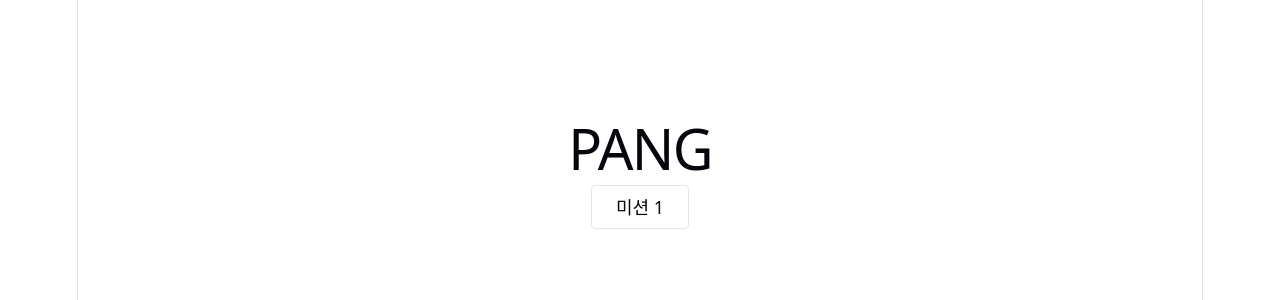
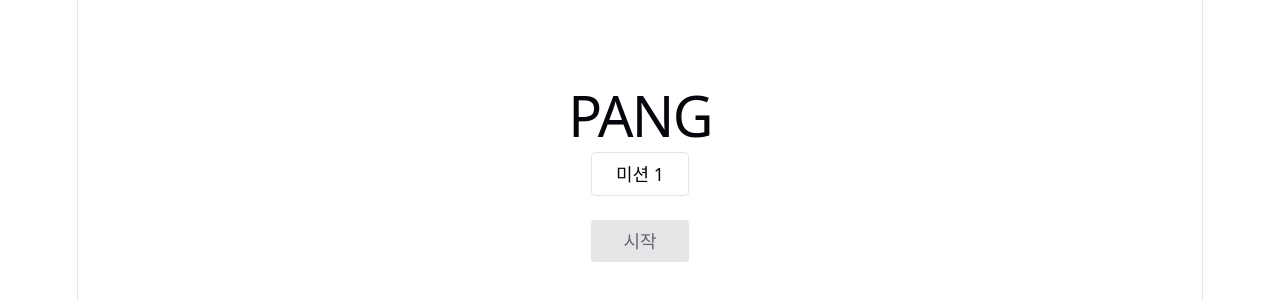
Before and after one commit to losic13/PANG-18027913, a React (Vite) app: page / in a window 1280 px wide. Shown: the part 218-518 px from the top of the page. Built offline with nearby package versions, Linux system fonts and the light colour scheme.

Commit message:
feat: Phase 3 - 시작 버튼으로 게임 화면 진입
게임을 선택해야 시작 버튼이 활성화되고, 클릭 시 빈 GameScreen으로 전환

```diff
--- a/src/App.tsx
+++ b/src/App.tsx
@@ -1,7 +1,17 @@
+import { useState } from 'react'
 import MainScreen from './screens/MainScreen'
+import GameScreen from './screens/GameScreen'
+
+type Screen = 'main' | 'game'
 
 function App() {
-  return <MainScreen />
+  const [screen, setScreen] = useState<Screen>('main')
+
+  if (screen === 'game') {
+    return <GameScreen />
+  }
+
+  return <MainScreen onStart={() => setScreen('game')} />
 }
 
 export default App
--- /dev/null
+++ b/src/screens/GameScreen.css
@@ -0,0 +1,4 @@
+.game-screen {
+  flex: 1;
+  min-height: 100svh;
+}
--- /dev/null
+++ b/src/screens/GameScreen.tsx
@@ -0,0 +1,7 @@
+import './GameScreen.css'
+
+function GameScreen() {
+  return <div className="game-screen" />
+}
+
+export default GameScreen
--- a/src/screens/MainScreen.css
+++ b/src/screens/MainScreen.css
@@ -35,3 +35,19 @@
   border-color: var(--accent);
   background: var(--accent-bg);
 }
+
+.start-button {
+  font: inherit;
+  padding: 8px 32px;
+  border: none;
+  border-radius: 4px;
+  background: var(--accent);
+  color: #fff;
+  cursor: pointer;
+}
+
+.start-button:disabled {
+  background: var(--border);
+  color: var(--text);
+  cursor: not-allowed;
+}
--- a/src/screens/MainScreen.tsx
+++ b/src/screens/MainScreen.tsx
@@ -8,7 +8,11 @@ interface GameOption {
 
 const GAME_OPTIONS: GameOption[] = [{ id: 'mission1', name: '미션 1' }]
 
-function MainScreen() {
+interface MainScreenProps {
+  onStart: (gameId: string) => void
+}
+
+function MainScreen({ onStart }: MainScreenProps) {
   const [selectedGameId, setSelectedGameId] = useState<string | null>(null)
 
   return (
@@ -31,6 +35,14 @@ function MainScreen() {
           </li>
         ))}
       </ul>
+      <button
+        type="button"
+        className="start-button"
+        disabled={selectedGameId === null}
+        onClick={() => selectedGameId && onStart(selectedGameId)}
+      >
+        시작
+      </button>
     </div>
   )
 }
```
